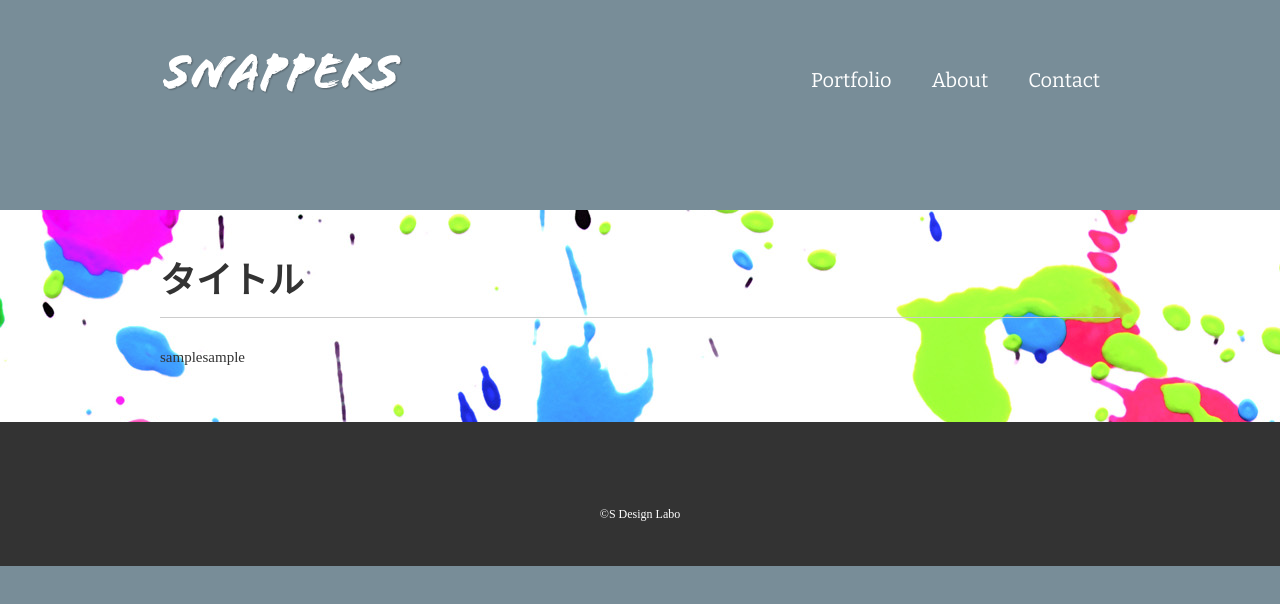
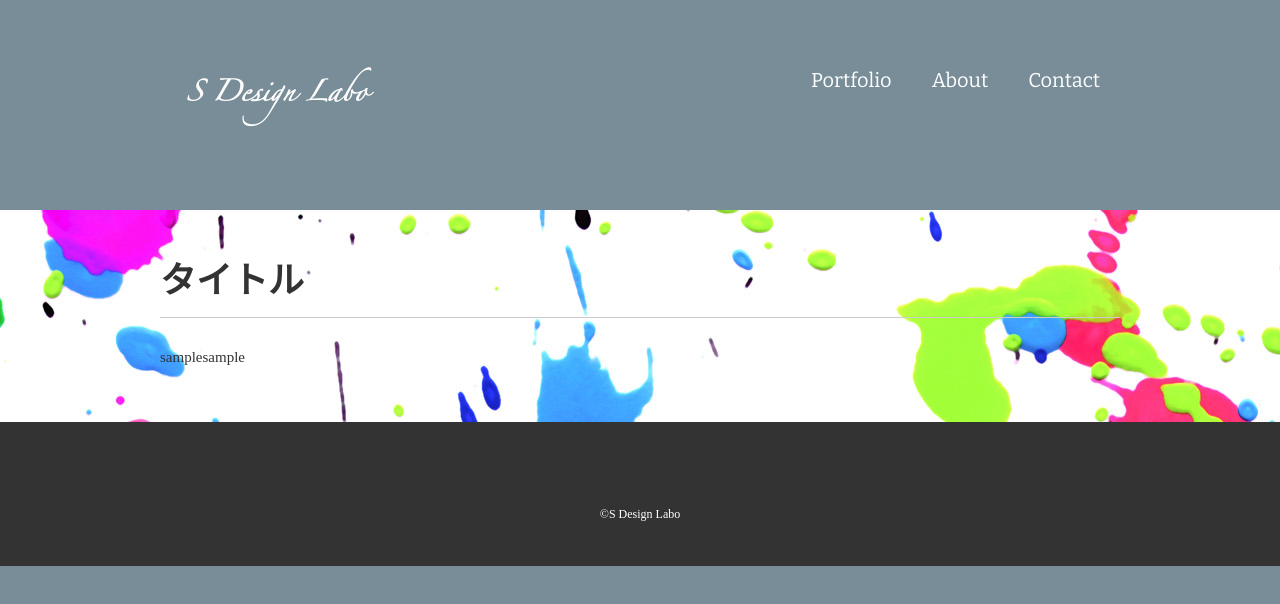
Before and after one commit to 7sprinkle/portfolio-site, a plain HTML site: page common.html in a window 1280 px wide. Drawn offline with nearby package versions, Linux system fonts and the light colour scheme.

Commit message:
logo修正

```diff
--- a/common.html
+++ b/common.html
@@ -13,7 +13,7 @@
     <!--header-->
 
     <header>
-      <div class="logo"><a href="index.html"><img src="images/logo.png" alt="SNAPPERS"></a></div>
+      <div class="logo"><a href="index.html"><img src="images/logo-b.png" alt="S design labo"></a></div>
       <nav>
         <ul class="global-nav">
           <li><a href="portforio.html">Portfolio</a></li>
```
